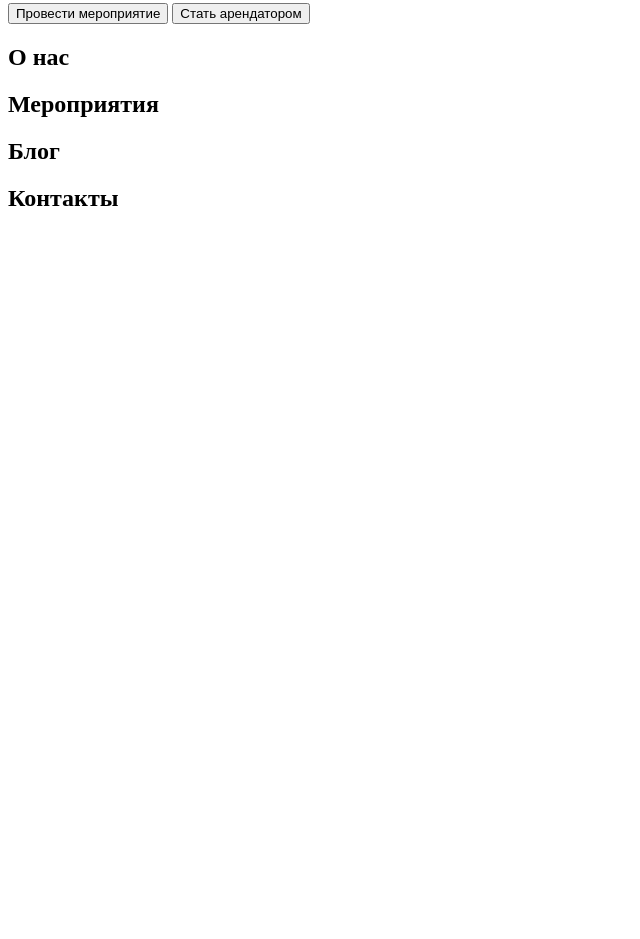
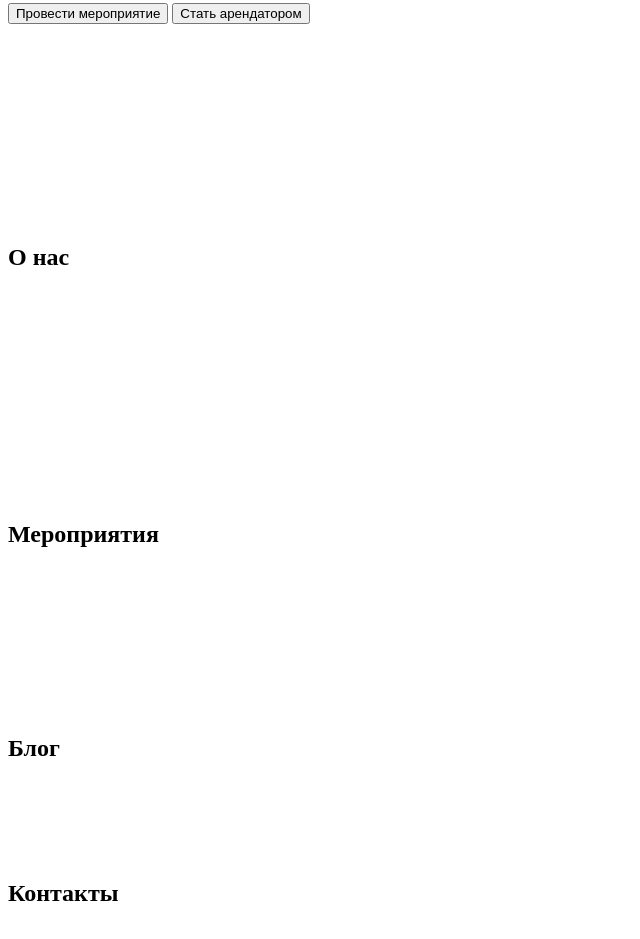
Before and after one commit to pepelnitsyna-dev/new-project, a plain HTML site: page index.html in a window 1280 px wide. Shown: the part 267-1206 px from the top of the page, without its empty margins (0-640 px from the left). Before the commit the page ends 800 px from the top, so only its background shows below. Drawn offline with Linux system fonts and the light colour scheme.

Commit message:
added: padding, margin, width

```diff
--- a/index.html
+++ b/index.html
@@ -7,6 +7,7 @@
     </head>
     <body class="body">
         <header class="header">
+            <div class="header__container">
                 <a href="#" class="logo header__logo"></a>
                 <nav class="nav header__nav">
                     <a class="nav__link">Мероприятия</a>
@@ -15,6 +16,7 @@
                     <a class="nav__link">Контакты</a>
                 </nav>
                 <button class="button button--outline header__login">Войти</button>
+            </div>
         </header>
         <main class="main">
             <div class="home">
@@ -28,16 +30,24 @@
                     </div>
                 </section>
                 <section class="about home__about">
+                    <div class="about__container">
                         <h2 class="section-title about__section-title">О нас</h2>
+                    </div>
                 </section>
                 <section class="events home__events">
+                    <div class="events__container">
                         <h2 class="section-title events__section-title">Мероприятия</h2>
+                    </div>
                 </section>
                 <section class="blog home__blog">
+                   <div class="blog__container">
                         <h2 class="section-tittle blog__section-title">Блог</h2>
+                    </div>
                 </section>
                 <section class="contacts home__contacts">
+                    <div class="contacts__container">
                         <h2 class="section-title contacts__section-title">Контакты</h2>
+                    </div>
                 </section>
             </div>
         </main>
--- a/style/style.css
+++ b/style/style.css
@@ -7,3 +7,43 @@ h1 {
     font-size: 45px;
     font-weight: 400;
 }
+
+.header__container {
+    max-width: 1334px;
+}
+
+.about {
+    padding: 200px 0 100px 0;
+}
+
+.about__container {
+    max-width: 1334px;
+    margin: 0 auto;
+}
+
+.events {
+   padding: 110px 0 94px 0;
+}
+
+.events__container {
+    max-width: 1334px;
+    margin: 0 auto;
+}
+
+.blog {
+    padding: 54px 0 78px 0;
+}
+
+.blog__container {
+    max-width: 1334px;
+    margin: 0 auto;
+}
+
+.contacts {
+    padding: 0 0 153px 0;
+}
+
+.contacts__container {
+    max-width: 1334px;
+    margin: 0 auto;
+}
```
Lines whose indentation alone changed are shown as unchanged.
